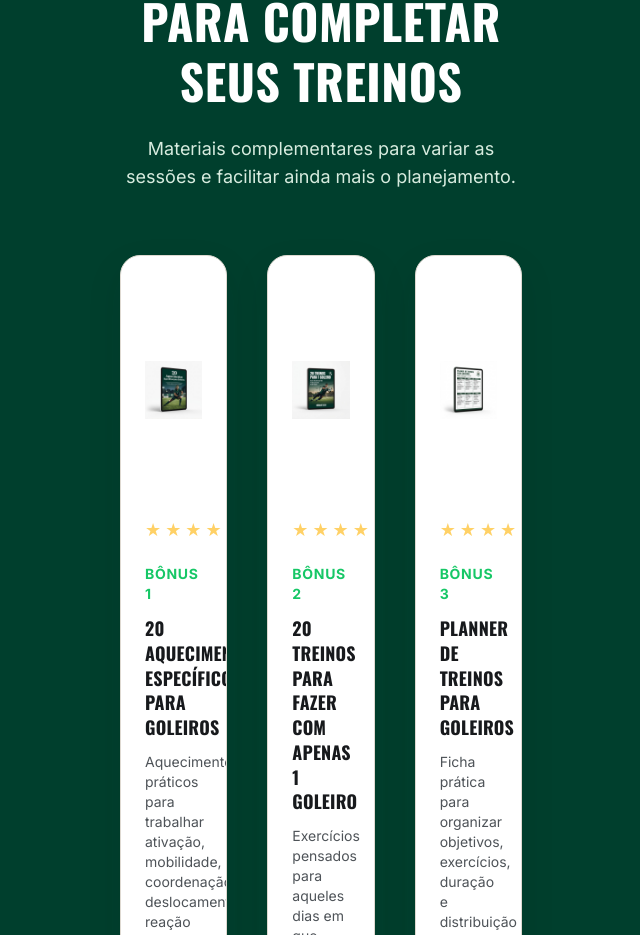
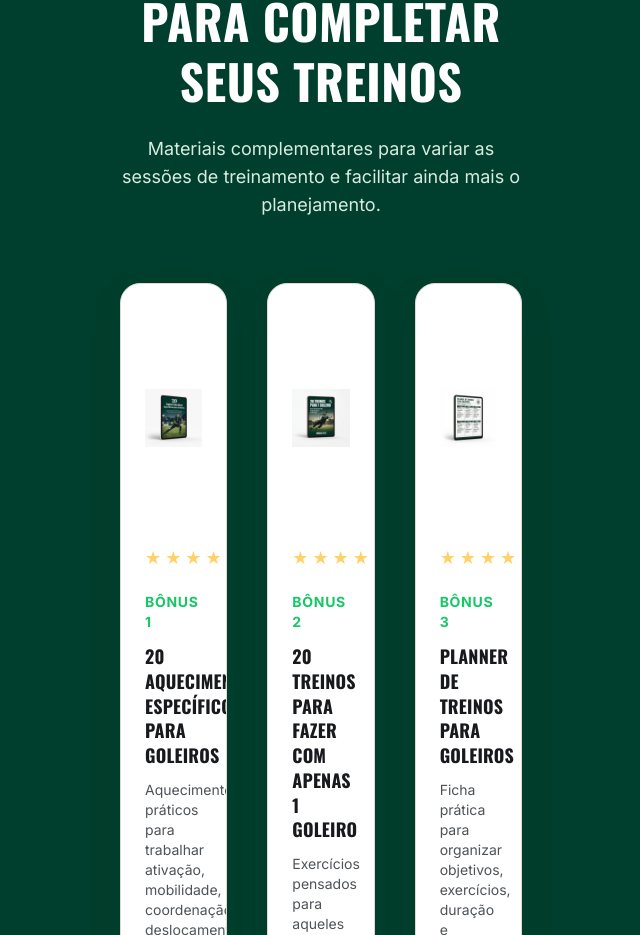
Before and after one commit to joaaovictoors1/80-Treinos-de-goleiros, a Next.js app: page / in a window 1280 px wide. Shown: the part 10235-11170 px from the top of the page, without its empty margins (319-959 px from the left). Built offline with nearby package versions, Linux system fonts and the light colour scheme.

Commit message:
feat: clarify bonus materials description in bonus section
Co-authored-by: joaaovictoors1 <318742084+joaaovictoors1@users.noreply.github.com>

```diff
--- a/components/bonus-section.tsx
+++ b/components/bonus-section.tsx
@@ -31,7 +31,7 @@ export function BonusSection() {
           RECEBA 3 BÔNUS PARA COMPLETAR SEUS TREINOS
         </h2>
         <p className="text-base sm:text-lg max-w-2xl" style={{ color: '#D7ECDF' }}>
-          Materiais complementares para variar as sessões e facilitar ainda mais o planejamento.
+          Materiais complementares para variar as sessões de treinamento e facilitar ainda mais o planejamento.
         </p>
       </div>
 
```
